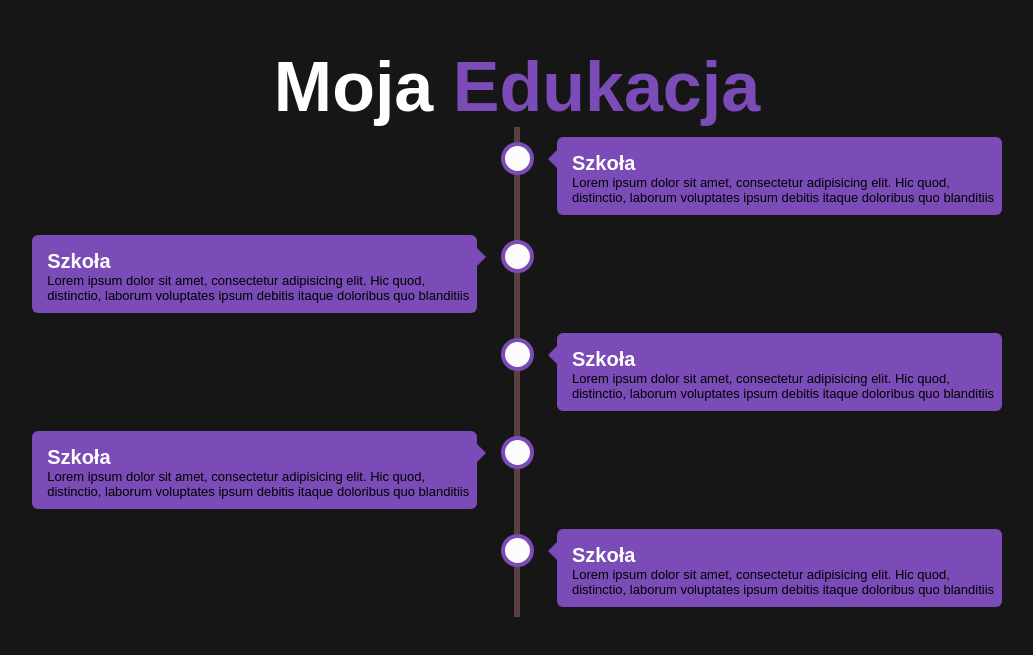
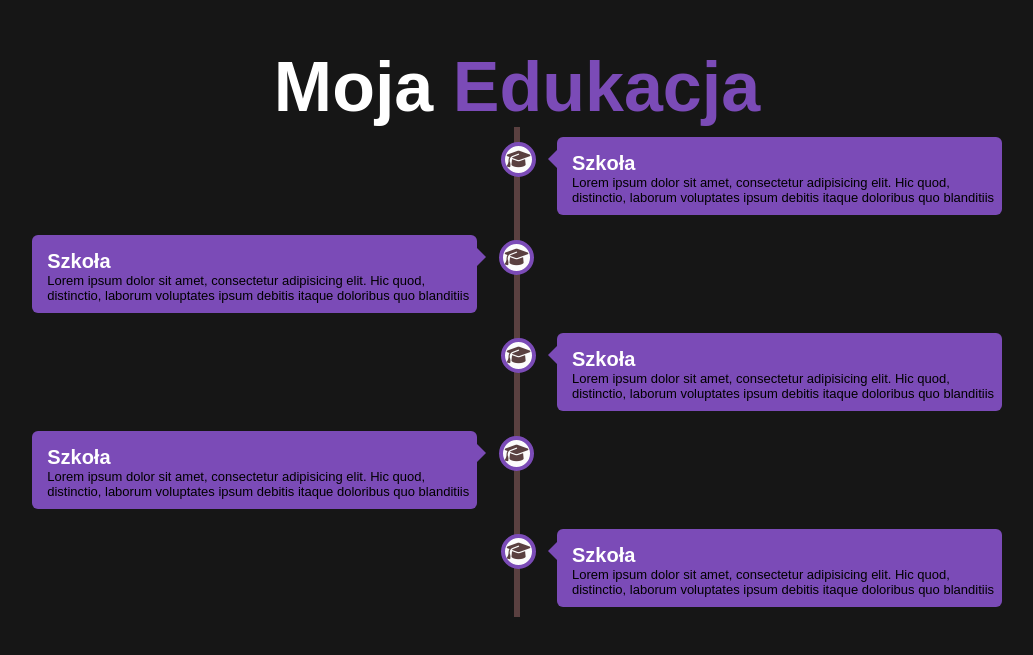
Before and after one commit to DawidGarncarek/Portfolio-Website, a plain HTML site: page index.html in a window 1280 px wide. Shown: the part 2408-3063 px from the top of the page, without its empty margins (123-1156 px from the left). Drawn offline with Linux system fonts and the light colour scheme.

Commit message:
Poprawki sekcji edukacji

```diff
--- a/style.css
+++ b/style.css
@@ -475,11 +475,11 @@ span {
 }
 
 .education .container::after{
-    content: '';
+    content: '\f19d';
     position: absolute;
-    width: 25px;
-    height: 25px;
-    line-height: 25px;
+    width: 27px;
+    height: 27px;
+    line-height: 26px;
     right: -17px;
     background-color: rgb(252,252,252);
     border: 4px solid var(--main-color);
@@ -489,7 +489,7 @@ span {
     font-size: 1.89rem;
     text-align:center;
     font-weight:600;
-    font-family: 'Poppins', sans-serif;
+    font-family: "Font Awesome\ 5 Free";
     color: rgb(90,64,64);
 }
 
```
Also changed, not shown: graduation.png (added).
